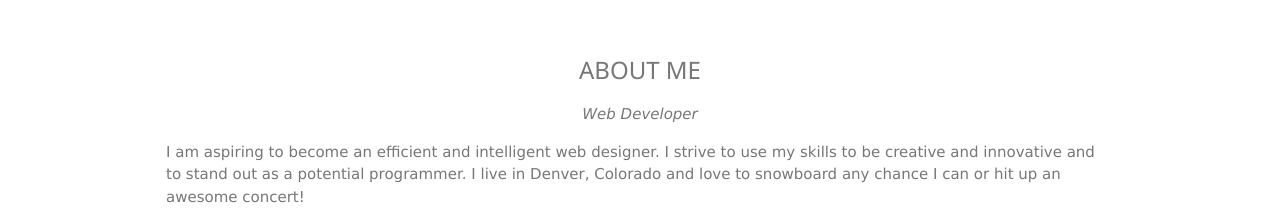
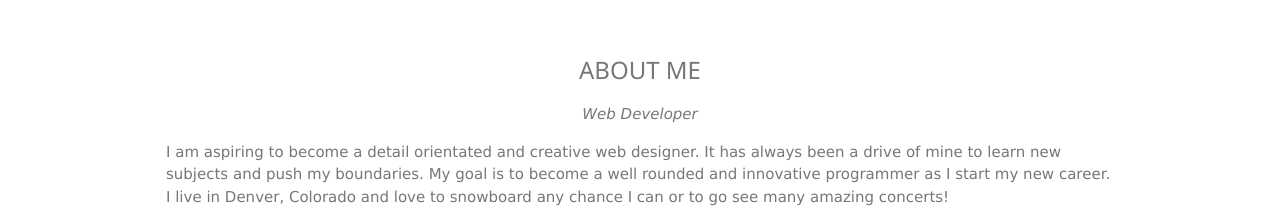
Before and after one commit to pandagitgirl/Amanda_Portfolio, a plain HTML site: page index.html in a window 1280 px wide. Shown: the part 422-642 px from the top of the page. Drawn offline with Linux system fonts and the light colour scheme.

Commit message:
modified index

```diff
--- a/index.html
+++ b/index.html
@@ -81,9 +81,7 @@
       <h3 class="w3-center">ABOUT ME</h3>
       <p class="w3-center"><em>Web Developer</em></p>
       <p>
-        I am aspiring to become an efficient and intelligent web designer. I
-        strive to use my skills to be creative and innovative and to stand out
-        as a potential programmer. I live in Denver, Colorado and love to snowboard any chance I can or hit up an awesome concert!
+        I am aspiring to become a detail orientated and creative web designer. It has always been a drive of mine to learn new subjects and push my boundaries. My goal is to become a well rounded and innovative programmer as I start my new career. I live in Denver, Colorado and love to snowboard any chance I can or to go see many amazing concerts!
       </p>
       <div class="w3-row">
         <div class="w3-col m6 w3-center w3-padding-large">
@@ -296,10 +294,10 @@
               class="fa fa-map-marker fa-fw w3-hover-text-black w3-xlarge w3-margin-right"
             ></i>
             Denver, CO<br />
-            <i
+            <!-- <i
               class="fa fa-phone fa-fw w3-hover-text-black w3-xlarge w3-margin-right"
             ></i>
-            Phone: 720-788-2121<br />
+            Phone: 720-788-2121<br /> -->
             <i
               class="fa fa-envelope fa-fw w3-hover-text-black w3-xlarge w3-margin-right"
             ></i>
```
